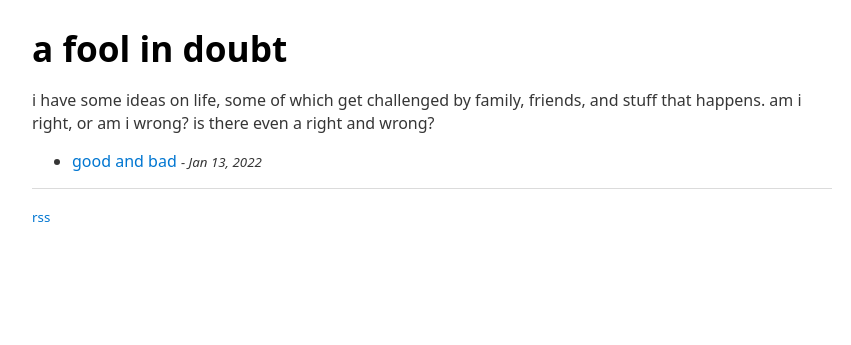
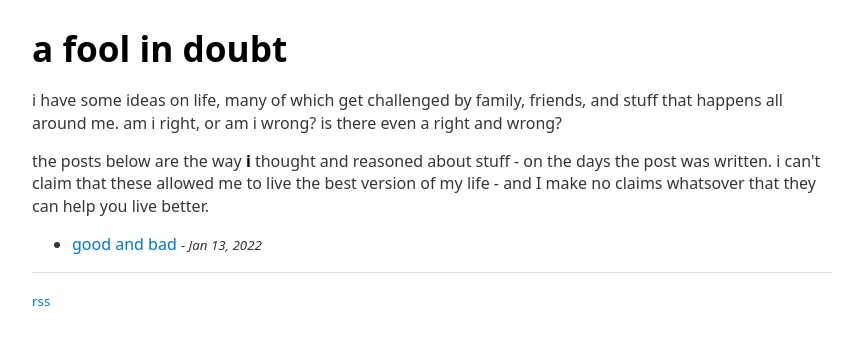
Before and after one commit to foolindoubt/foolindoubt.github.io, a Jekyll site: the page built from index.html, in a window 1280 px wide. Shown: the top 345 px of the page, without its empty margins (208-1059 px from the left). Built offline with Jekyll 4.4.1, drawn with Linux system fonts in a browser that asks for light colours.

Commit message:
add more doubts to front page blurb

```diff
--- a/index.html
+++ b/index.html
@@ -2,8 +2,12 @@
 layout: default
 title: a fool in doubt
 ---
-<p>i have some ideas on life, some of which get challenged by family, friends, and stuff that happens. am i right, or am
-  i wrong? is there even a right and wrong?
+<p>i have some ideas on life, many of which get challenged by family, friends, and stuff that happens all around me. am
+  i right, or am i wrong? is there even a right and wrong?</p>
+
+<p>the posts below are the way <strong>i</strong> thought and reasoned about stuff - on the days the post was written. i
+  can't claim that these allowed me to live the best version of my life - and I make no claims whatsover that
+  they can help you live better.</p>
 
 <ul>
   {% for post in site.posts %}
```
